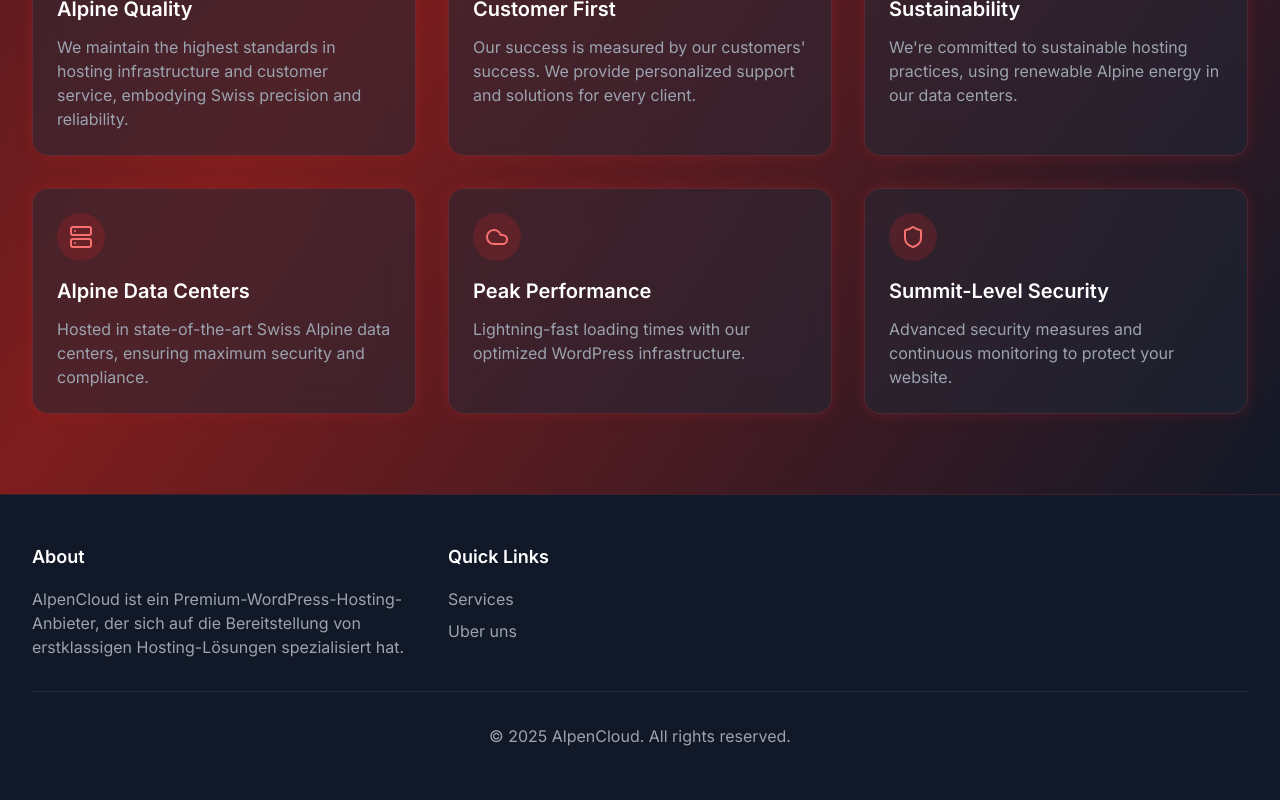
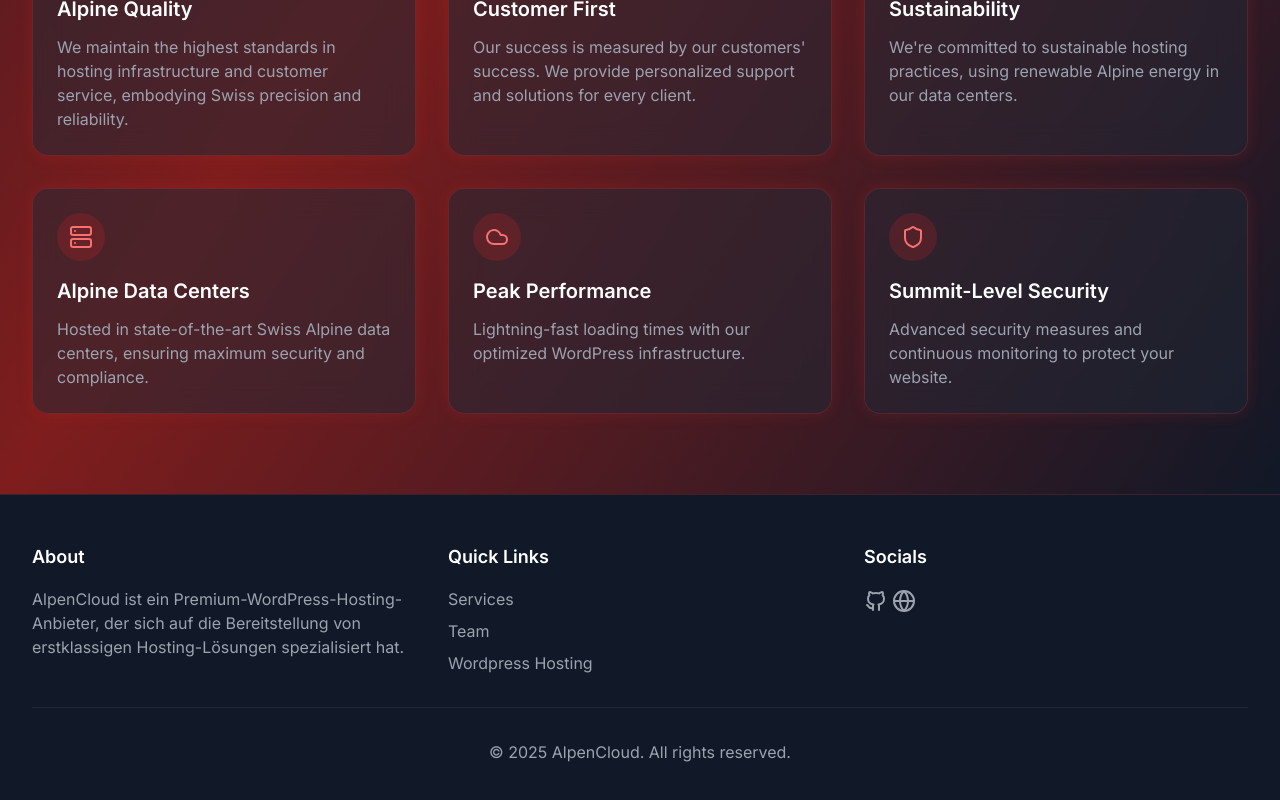
Before and after one commit to M4rshe1/alpencloud.ch, a Next.js app: page / in a window 1280 px wide. Shown: the part 1384-2184 px from the top of the page. Built offline with nearby package versions, Linux system fonts and the light colour scheme.

Commit message:
socials and notFound

```diff
--- /dev/null
+++ b/app/not-found.tsx
@@ -0,0 +1,51 @@
+"use client";
+
+import Link from "next/link";
+import { Home, AlertCircle } from "lucide-react";
+
+export default function NotFound() {
+    return (
+            <div className="max-w-md w-full mx-auto space-y-8 p-8 bg-red-600/10 rounded-xl shadow-[0_0_20px_rgba(220,38,38,0.3)]">
+                <div className="text-center space-y-8">
+                    {/* Error Icon */}
+                    <div className="flex justify-center">
+                        <div className="h-24 w-24 rounded-full bg-red-600/20 flex items-center justify-center">
+                            <AlertCircle className="h-12 w-12 text-red-400" />
+                        </div>
+                    </div>
+
+                    {/* Error Message */}
+                    <div className="space-y-4">
+                        <h1 className="text-4xl font-bold text-white">
+                            Page Not Found
+                        </h1>
+                        <p className="text-gray-400 text-lg">
+                            Sorry, we couldn't find the page you're looking for. It might have been moved or deleted.
+                        </p>
+                    </div>
+
+                    {/* Action Button */}
+                    <div className="pt-4">
+                        <Link
+                            href="/"
+                            className="inline-flex items-center gap-2 px-6 py-3 bg-red-600 hover:bg-red-700 rounded-full text-white font-semibold transition-all shadow-[0_0_20px_rgba(220,38,38,0.3)] hover:shadow-[0_0_30px_rgba(220,38,38,0.5)]"
+                        >
+                            <Home className="w-5 h-5" />
+                            Back to Home
+                        </Link>
+                    </div>
+
+                    {/* Additional Links */}
+                    <div className="pt-8 border-t border-red-500/20">
+                        <p className="text-gray-400">
+                            Looking for something specific? Check out our{' '}
+                            <Link href="/services" className="text-red-400 hover:text-red-300 underline">
+                                services
+                            </Link>
+                            .
+                        </p>
+                    </div>
+                </div>
+            </div>
+    );
+}
--- a/components/footer.tsx
+++ b/components/footer.tsx
@@ -1,4 +1,5 @@
 import Link from "next/link";
+import {SOCIALS} from "@/lib/settings/socials";
 
 const Footer = () => {
     return (
@@ -32,13 +33,47 @@
                             </li>
                             <li>
                                 <Link
-                                    href="/about"
+                                    href="/team"
                                     className="text-gray-400 hover:text-white transition-colors"
                                 >
-                                    Uber uns
+                                    Team
+                                </Link>
+                            </li>
+                            <li>
+                                <Link
+                                    href="/services#wordpress-hosting"
+                                    className="text-gray-400 hover:text-white transition-colors"
+                                >
+                                    Wordpress Hosting
                                 </Link>
                             </li>
                         </ul>
+                    </div>
+                    <div>
+                        <h3 className="text-lg font-semibold text-white mb-4">Socials</h3>
+                        <div className="text-gray-400">
+                            {
+                                SOCIALS.map((social, index) => {
+                                    const Icon = social.icon;
+                                    return (
+                                        <Link
+                                            key={index}
+                                            href={social.link}
+                                            target="_blank"
+                                            rel="noopener noreferrer"
+                                            className="text-gray-400 hover:text-red-400 transition-colors"
+                                        >
+                                            <Icon className="inline-block mr-1"/>
+                                        </Link>
+                                    )
+                                })
+                            }
+                        </div>
+                        {/*<p className="text-gray-400 mt-4">*/}
+                        {/*    <Link href={GITHUB_LINK} target="_blank" rel="noopener noreferrer" className="text-gray-400 hover:text-white transition-colors">*/}
+                        {/*        <IconBrandGithub className="inline-block mr-1"/>*/}
+                        {/*    </Link>*/}
+                        {/*</p>*/}
                     </div>
                 </div>
                 <div className="mt-8 pt-8 border-t border-gray-800 text-center text-gray-400">
--- /dev/null
+++ b/lib/settings/socials.ts
@@ -0,0 +1,13 @@
+import {IconBrandGithub} from "@tabler/icons-react";
+import {Globe} from "lucide-react";
+
+export const SOCIALS = [
+    {
+        icon: IconBrandGithub,
+        link: "https://github.com/m4rshe1",
+    },
+    {
+        icon: Globe,
+        link: "https://alpencloud.ch",
+    }
+]
```
